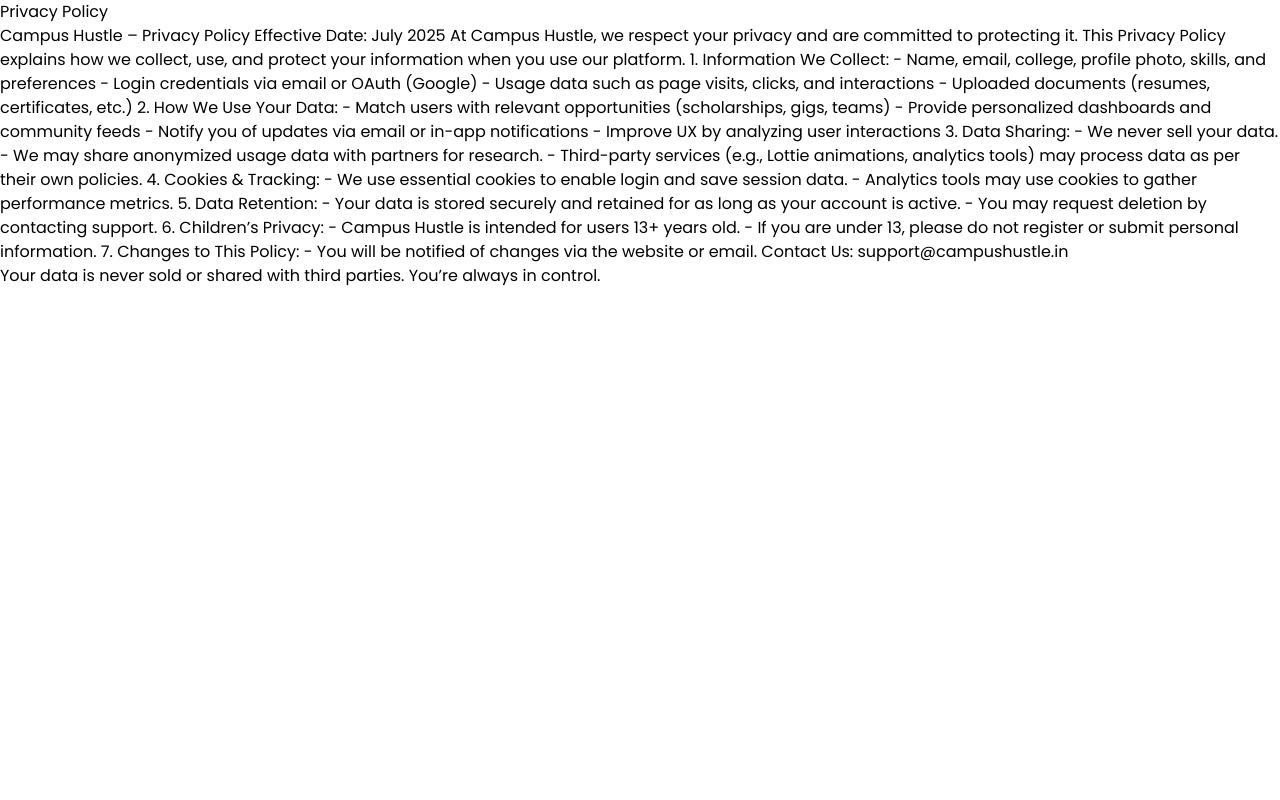
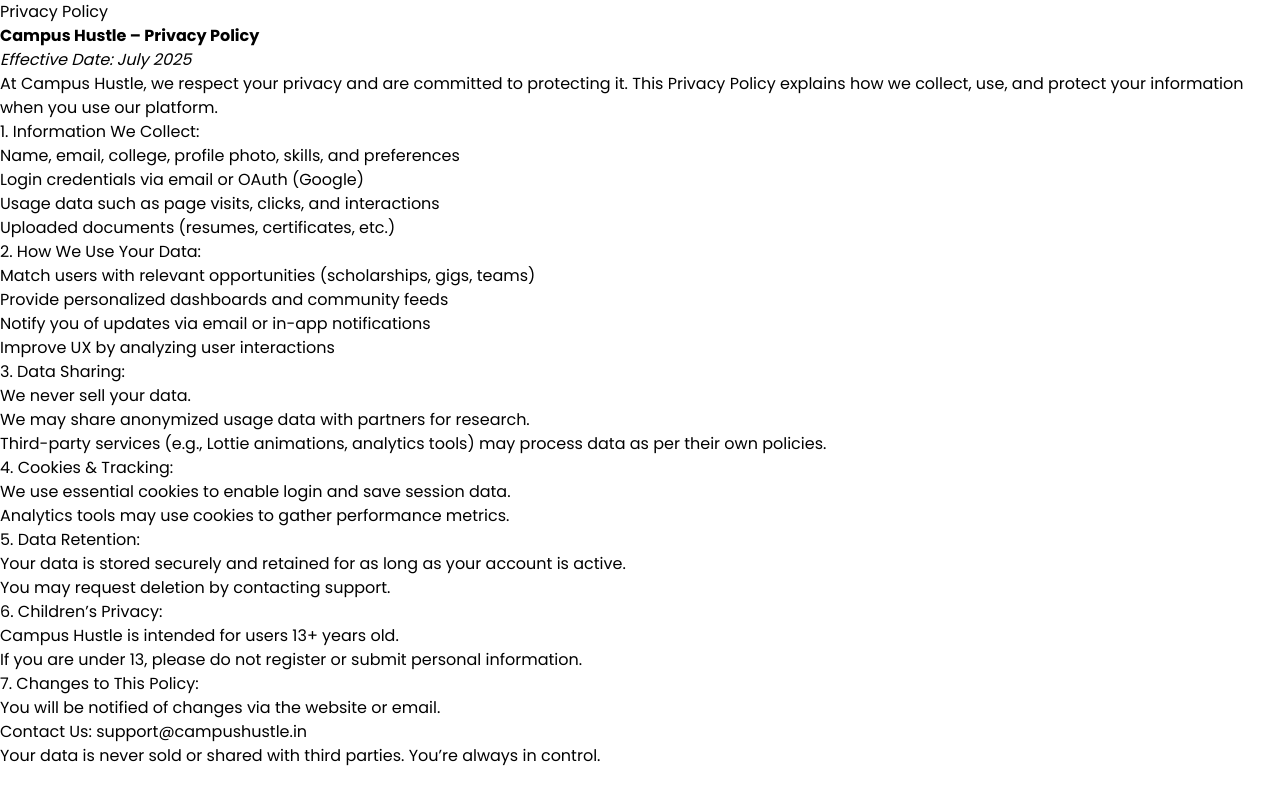
Before and after one commit to AnshulAlgoS/campushustleOG, a React (Create React App) app: page /privacy-policy in a window 1280 px wide. Built offline with nearby package versions, Linux system fonts and the light colour scheme; no server answers.

Commit message:
Update PrivacyPolicy.jsx

```diff
--- a/src/views/PrivacyPolicy.jsx
+++ b/src/views/PrivacyPolicy.jsx
@@ -8,49 +8,66 @@
   return (
     <div className="legal-page-container">
       <h1 className="legal-title">Privacy Policy</h1>
+
       <p className="legal-paragraph">
-         Campus Hustle – Privacy Policy
+        <strong>Campus Hustle – Privacy Policy</strong><br />
+        <em>Effective Date: July 2025</em>
+      </p>
 
-Effective Date: July 2025
+      <p className="legal-paragraph">
+        At Campus Hustle, we respect your privacy and are committed to protecting it. This Privacy Policy explains how we collect, use, and protect your information when you use our platform.
+      </p>
 
-At Campus Hustle, we respect your privacy and are committed to protecting it. This Privacy Policy explains how we collect, use, and protect your information when you use our platform.
+      <h2>1. Information We Collect:</h2>
+      <ul>
+        <li>Name, email, college, profile photo, skills, and preferences</li>
+        <li>Login credentials via email or OAuth (Google)</li>
+        <li>Usage data such as page visits, clicks, and interactions</li>
+        <li>Uploaded documents (resumes, certificates, etc.)</li>
+      </ul>
 
-1. Information We Collect:
-- Name, email, college, profile photo, skills, and preferences
-- Login credentials via email or OAuth (Google)
-- Usage data such as page visits, clicks, and interactions
-- Uploaded documents (resumes, certificates, etc.)
+      <h2>2. How We Use Your Data:</h2>
+      <ul>
+        <li>Match users with relevant opportunities (scholarships, gigs, teams)</li>
+        <li>Provide personalized dashboards and community feeds</li>
+        <li>Notify you of updates via email or in-app notifications</li>
+        <li>Improve UX by analyzing user interactions</li>
+      </ul>
 
-2. How We Use Your Data:
-- Match users with relevant opportunities (scholarships, gigs, teams)
-- Provide personalized dashboards and community feeds
-- Notify you of updates via email or in-app notifications
-- Improve UX by analyzing user interactions
+      <h2>3. Data Sharing:</h2>
+      <ul>
+        <li>We never sell your data.</li>
+        <li>We may share anonymized usage data with partners for research.</li>
+        <li>Third-party services (e.g., Lottie animations, analytics tools) may process data as per their own policies.</li>
+      </ul>
 
-3. Data Sharing:
-- We never sell your data.
-- We may share anonymized usage data with partners for research.
-- Third-party services (e.g., Lottie animations, analytics tools) may process data as per their own policies.
+      <h2>4. Cookies & Tracking:</h2>
+      <ul>
+        <li>We use essential cookies to enable login and save session data.</li>
+        <li>Analytics tools may use cookies to gather performance metrics.</li>
+      </ul>
 
-4. Cookies & Tracking:
-- We use essential cookies to enable login and save session data.
-- Analytics tools may use cookies to gather performance metrics.
+      <h2>5. Data Retention:</h2>
+      <ul>
+        <li>Your data is stored securely and retained for as long as your account is active.</li>
+        <li>You may request deletion by contacting support.</li>
+      </ul>
 
-5. Data Retention:
-- Your data is stored securely and retained for as long as your account is active.
-- You may request deletion by contacting support.
+      <h2>6. Children’s Privacy:</h2>
+      <ul>
+        <li>Campus Hustle is intended for users 13+ years old.</li>
+        <li>If you are under 13, please do not register or submit personal information.</li>
+      </ul>
 
-6. Children’s Privacy:
-- Campus Hustle is intended for users 13+ years old.
-- If you are under 13, please do not register or submit personal information.
+      <h2>7. Changes to This Policy:</h2>
+      <ul>
+        <li>You will be notified of changes via the website or email.</li>
+      </ul>
 
-7. Changes to This Policy:
-- You will be notified of changes via the website or email.
+      <p className="legal-paragraph">
+        Contact Us: <a href="mailto:support@campushustle.in">support@campushustle.in</a>
+      </p>
 
-Contact Us:
-support@campushustle.in
-
-      </p>
       <p className="legal-paragraph">
         Your data is never sold or shared with third parties. You’re always in control.
       </p>
```
